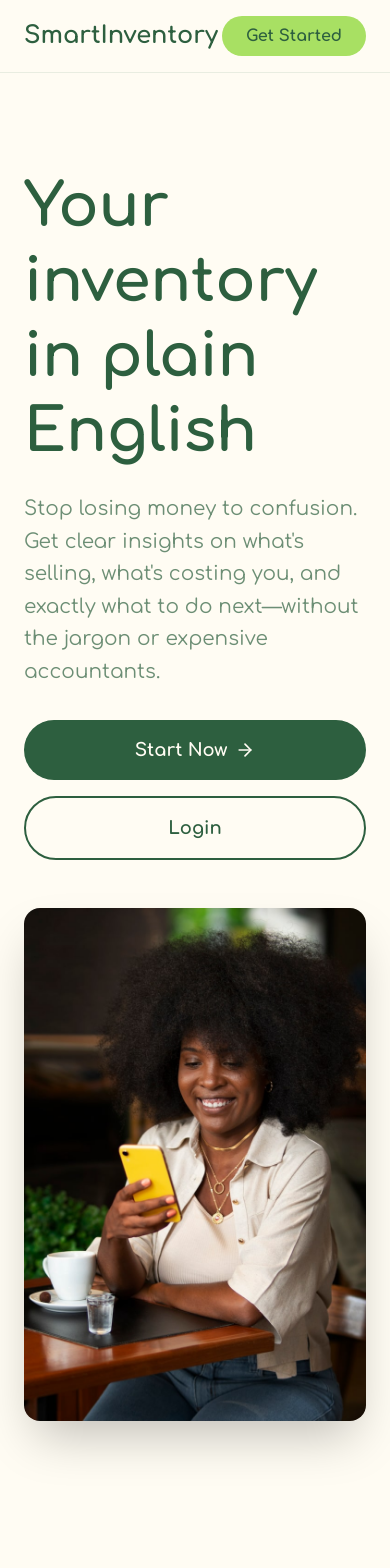
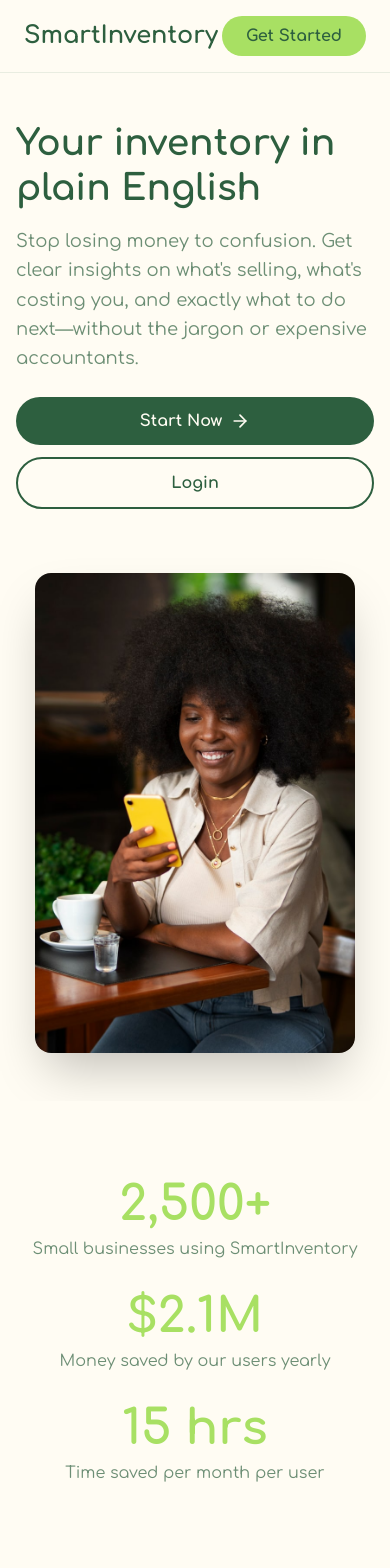
Before and after one commit to Incognitol07/smart-inventory, a Next.js app: page / in a window 390 px wide. Shown: the top 1568 px of the page. Built offline with nearby package versions, Linux system fonts and the light colour scheme.

Commit message:
Refactor Hero section layout and styling for improved responsiveness and visual appeal

```diff
--- a/app/page.tsx
+++ b/app/page.tsx
@@ -110,9 +110,9 @@ export default function Home() {
       </motion.nav>
 
       {/* Hero Section */}
-      <motion.section ref={heroRef} style={{ y: heroY }} className="relative py-24 px-6 overflow-hidden">
+      <motion.section ref={heroRef} style={{ y: heroY }} className="relative py-12 md:py-24 px-4 md:px-6 overflow-hidden">
         <div className="max-w-7xl mx-auto">
-          <div className="grid md:grid-cols-2 gap-12 items-center">
+          <div className="grid lg:grid-cols-2 gap-8 lg:gap-12 items-center">
             <motion.div
               initial="hidden"
               whileInView="visible"
@@ -122,14 +122,14 @@ export default function Home() {
               <motion.h1
                 variants={fadeInUp}
                 transition={{ duration: 0.6 }}
-                className="text-6xl md:text-7xl font-bold text-deep-forest mb-6 leading-tight"
+                className="text-4xl sm:text-5xl md:text-6xl lg:text-7xl font-bold text-deep-forest mb-4 md:mb-6 leading-tight"
               >
                 Your inventory in plain English
               </motion.h1>
               <motion.p
                 variants={fadeInUp}
                 transition={{ duration: 0.6, delay: 0.1 }}
-                className="text-xl text-deep-forest/70 mb-8 max-w-xl leading-relaxed"
+                className="text-lg md:text-xl text-deep-forest/70 mb-6 md:mb-8 max-w-xl leading-relaxed"
               >
                 Stop losing money to confusion. Get clear insights on what&apos;s selling, what&apos;s costing you, and
                 exactly what to do next—without the jargon or expensive accountants.
@@ -137,19 +137,19 @@ export default function Home() {
               <motion.div
                 variants={fadeInUp}
                 transition={{ duration: 0.6, delay: 0.2 }}
-                className="flex flex-col sm:flex-row gap-4"
+                className="flex flex-col sm:flex-row gap-3 md:gap-4"
               >
                 <motion.button
                   whileHover={{ scale: 1.05}}
                   whileTap={{ scale: 0.95 }}
-                  className="bg-deep-forest text-cream px-8 py-4 rounded-full font-bold text-lg transition flex items-center justify-center gap-2"
+                  className="bg-deep-forest text-cream px-6 md:px-8 py-3 md:py-4 rounded-full font-bold text-base md:text-lg transition flex items-center justify-center gap-2"
                 >
                   Start Now <ArrowRight size={20} />
                 </motion.button>
                 <motion.button
                   whileHover={{ scale: 1.05 }}
                   whileTap={{ scale: 0.95 }}
-                  className="border-2 border-deep-forest text-deep-forest px-8 py-4 rounded-full font-bold text-lg transition"
+                  className="border-2 border-deep-forest text-deep-forest px-6 md:px-8 py-3 md:py-4 rounded-full font-bold text-base md:text-lg transition"
                 >
                   Login
                 </motion.button>
@@ -160,7 +160,7 @@ export default function Home() {
               whileInView={{ opacity: 1, x: 0 }}
               viewport={{ once: true, amount: 0.3 }}
               transition={{ duration: 0.7, delay: 0.2 }}
-              className="flex justify-center md:justify-end"
+              className="flex justify-center lg:justify-end mt-8 lg:mt-0"
             >
               <motion.div whileHover={{ scale: 1.02, rotateX: 5 }} transition={{ type: "spring", stiffness: 300 }}>
                 <Image
@@ -168,7 +168,7 @@ export default function Home() {
                   alt="An happy customer"
                   width={710}
                   height={1110}
-                  className="w-full max-w-md h-auto rounded-2xl shadow-2xl"
+                  className="w-full max-w-xs sm:max-w-sm md:max-w-md lg:max-w-lg h-auto rounded-2xl shadow-2xl"
                 />
               </motion.div>
             </motion.div>
```
